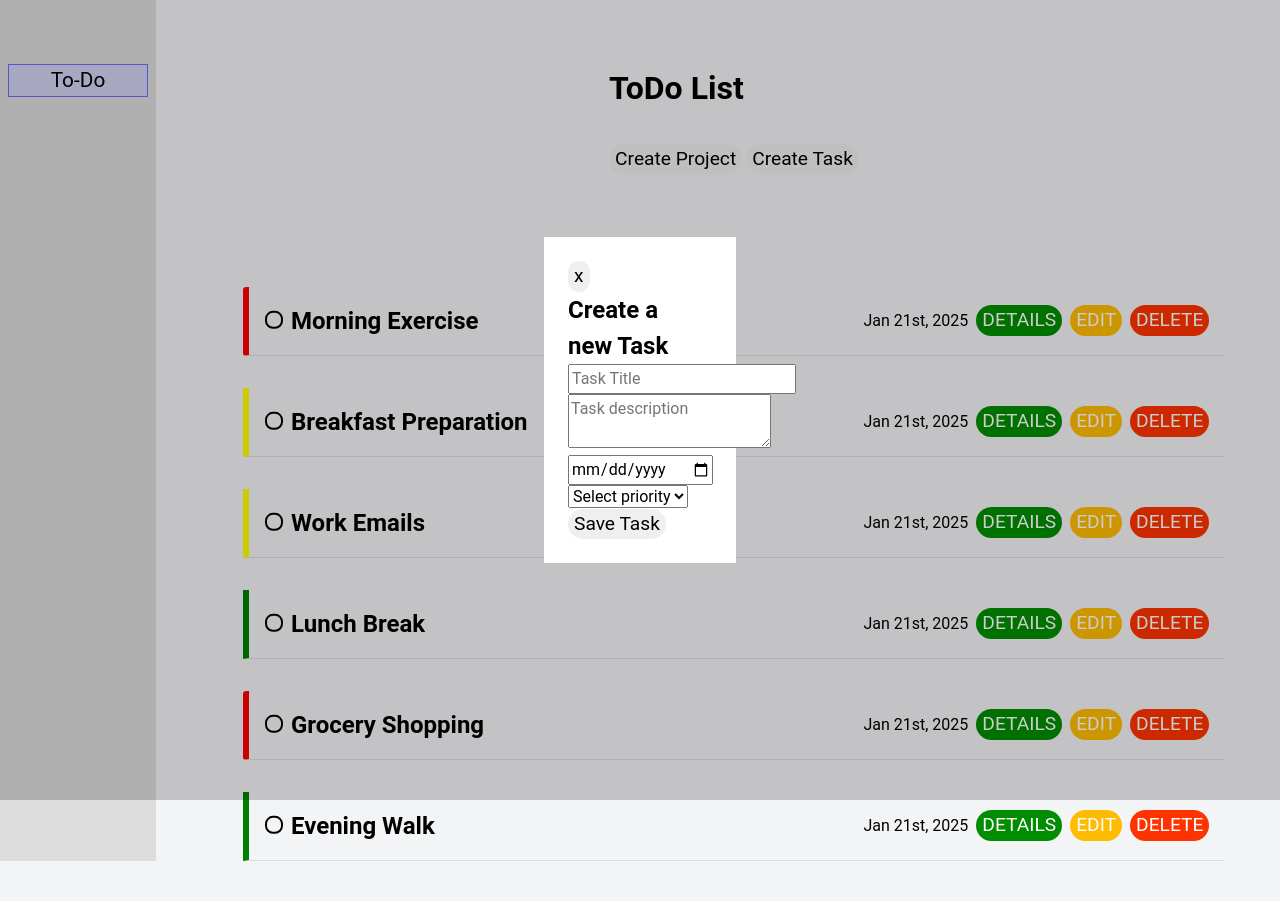
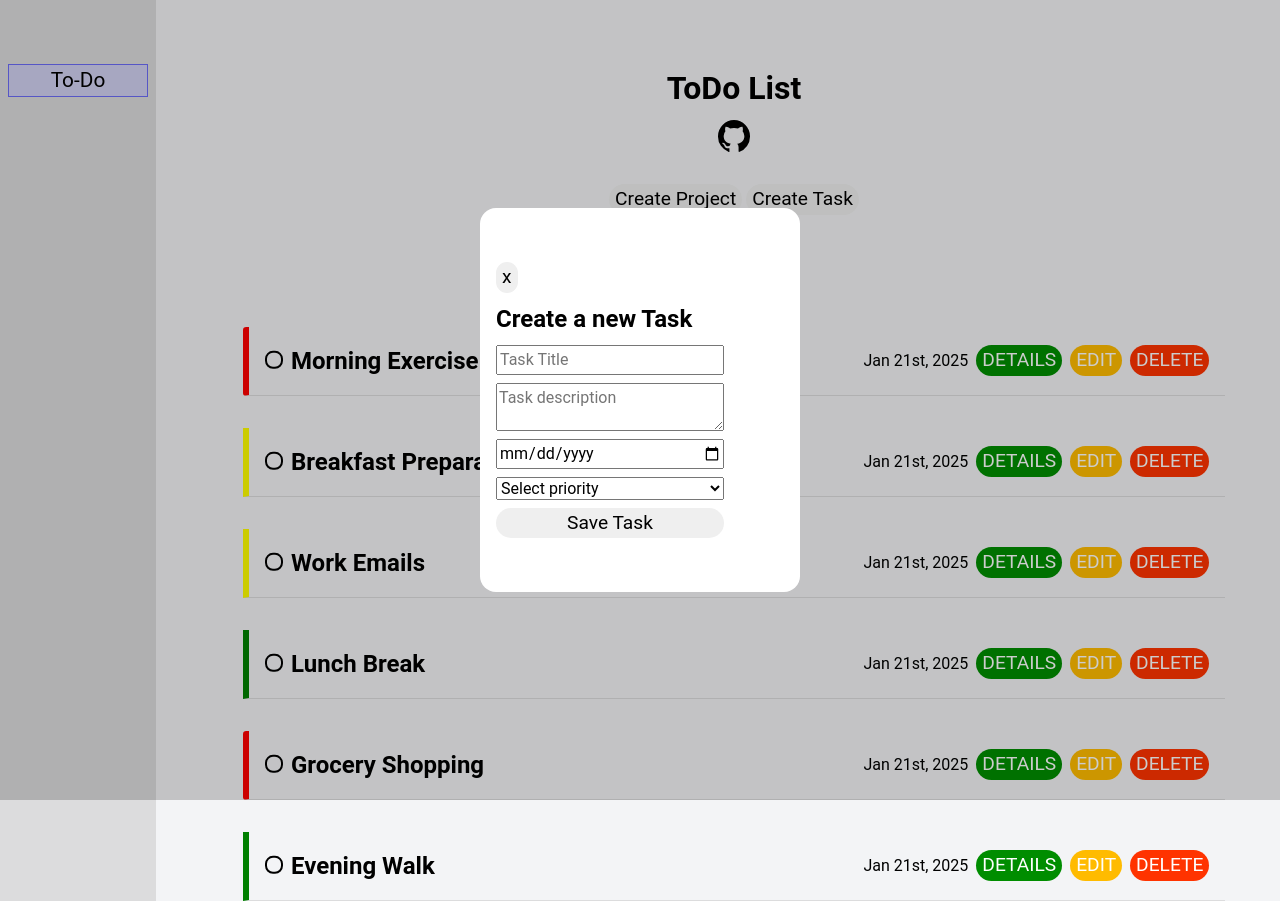
Before and after one commit to RubyFalcon/to-do-list, a website built with webpack: page src/template.html in a window 1280 px wide. Both pictures are taken after a click on the button "Create Task". Before the commit the page ends 861 px from the top, so only its background shows below. Built offline with nearby package versions, Linux system fonts and the light colour scheme.

Commit message:
fix an issue where create task didnt work

```diff
--- a/src/styles.css
+++ b/src/styles.css
@@ -177,6 +177,7 @@ li{
 
   .github path {
     fill: var(--primary-color);
+    margin: 0 auto;
   }
 
   .github:hover path {
@@ -343,6 +344,7 @@ li{
     justify-content: center;
     position: fixed;
     top: 0;
+    right: 0;
     z-index: 50;
     inset: 0;
 
@@ -359,13 +361,47 @@ li{
   .modal-container {
     position: relative;
     background-color: white;
-    width: 12rem;
-    padding: 1.5rem;
+    width: 20rem;
+    height: 24rem;
+    padding: 1rem;
+    border-radius: 1em;
+    display: flex;
+    flex-direction: column;
+    flex-wrap: wrap;
+    justify-content: center;
+    align-items: start;
+    gap: .5em;
+
   }
   .modal.hidden {
     display: none;
   }
+  .close-button{
+    position: absolute;
+    margin-top: 1rem;
+    top: 0;
+    right: 1;
 
+    /* absolute top-2 right-2 text-gray-500 hover:text-black */
+  }
+
+  form {
+    display: flex;
+    flex-direction: column;
+    gap: .5rem;
+
+  }
+  .flex {
+    display: flex;
+    flex-direction: column;
+    gap: .5rem;
+    align-items: center;
+    justify-content: center;
+
+  }
+  form textarea {
+    height: 3rem;
+  }
   @media (max-width: 500px) {
     .content {
         margin: 0 auto;
--- a/src/template.html
+++ b/src/template.html
@@ -8,7 +8,16 @@
 <body>
     <!-- Header -->
         <div class="header">
-             <h1>ToDo List</h1>
+             <div class="flex">
+                 <h1>ToDo List</h1>
+                 <div class="github">
+                    <a href="https://github.com/RubyFalcon" target="_blank">
+                        <svg class="icon_github" viewBox="0 0 32 32">
+                            <path d="M16.0018,0A16.2088,16.2088,0,0,0,0,16.4223,16.4156,16.4156,0,0,0,10.7179,31.9376c.84.2166.7114-.3966.7114-.8153v-2.846c-4.8513.5839-5.0479-2.7138-5.3732-3.2646-.6578-1.1531-2.213-1.4469-1.7482-1.9977,1.1047-.5839,2.2308.1469,3.5357,2.1262.9438,1.4359,2.7849,1.1935,3.718.9548a4.664,4.664,0,0,1,1.24-2.2327c-5.0264-.9254-7.1214-4.0762-7.1214-7.8219A7.3467,7.3467,0,0,1,7.4074,11.204a6.5675,6.5675,0,0,1,.1752-4.4067C9.66,6.6064,11.819,8.325,11.987,8.4609a15.14,15.14,0,0,1,4.0362-.5,15.1577,15.1577,0,0,1,4.0577.51c.404-.3158,2.406-1.7921,4.3365-1.6121a6.6124,6.6124,0,0,1,.1966,4.3332,7.3488,7.3488,0,0,1,1.7482,4.8584c0,3.7531-2.1093,6.9075-7.15,7.8182a4.7469,4.7469,0,0,1,1.362,3.3418v4.1313c.0286.3305,0,.6573.5363.6573A16.4082,16.4082,0,0,0,32,16.426,16.2136,16.2136,0,0,0,16.0018,0Z"></path>
+                        </svg>
+                    </a>
+                             </div>
+             </div>
 
              <div class="flex-buttons">
                 <button id="create-project-btn">Create Project </button>
@@ -18,16 +27,7 @@
 
     <!-- Sidebar -->
         <div class= "sidebar">
-            <nav>
 
-                <div class="github">
-                    <a href="https://github.com/RubyFalcon" target="_blank">
-                        <svg class="icon_github" viewBox="0 0 32 32">
-                            <path d="M16.0018,0A16.2088,16.2088,0,0,0,0,16.4223,16.4156,16.4156,0,0,0,10.7179,31.9376c.84.2166.7114-.3966.7114-.8153v-2.846c-4.8513.5839-5.0479-2.7138-5.3732-3.2646-.6578-1.1531-2.213-1.4469-1.7482-1.9977,1.1047-.5839,2.2308.1469,3.5357,2.1262.9438,1.4359,2.7849,1.1935,3.718.9548a4.664,4.664,0,0,1,1.24-2.2327c-5.0264-.9254-7.1214-4.0762-7.1214-7.8219A7.3467,7.3467,0,0,1,7.4074,11.204a6.5675,6.5675,0,0,1,.1752-4.4067C9.66,6.6064,11.819,8.325,11.987,8.4609a15.14,15.14,0,0,1,4.0362-.5,15.1577,15.1577,0,0,1,4.0577.51c.404-.3158,2.406-1.7921,4.3365-1.6121a6.6124,6.6124,0,0,1,.1966,4.3332,7.3488,7.3488,0,0,1,1.7482,4.8584c0,3.7531-2.1093,6.9075-7.15,7.8182a4.7469,4.7469,0,0,1,1.362,3.3418v4.1313c.0286.3305,0,.6573.5363.6573A16.4082,16.4082,0,0,0,32,16.426,16.2136,16.2136,0,0,0,16.0018,0Z"></path>
-                        </svg>
-                    </a>
-                </div>
-            </nav>
 
         </div>
     <!-- Content -->
@@ -40,10 +40,10 @@
             <button id="close-modal">x</button>
             <h2>Create a new Task</h2>
             <form  id="task-form">
-                <input type="text" name="title" id="edit-title" placeholder="Task Title" required>
-                <textarea name="description" id="edit-description" required placeholder="Task description"></textarea>
-                <input type="date" name="date" id="edit-dueDate" required>
-                <select name="priority" id="edit-priority">
+                <input type="text" name="title" id="title" placeholder="Task Title" required>
+                <textarea name="description" id="description" required placeholder="Task description"></textarea>
+                <input type="date" name="date" id="dueDate" required>
+                <select name="priority" id="priority">
                     <option value="" disabled selected>Select priority</option>
                     <option value="High">High</option>
                     <option value="Medium">Medium</option>
@@ -55,7 +55,7 @@
     </div>
     <div id="edit-modal" class="modal hidden">
         <div class="modal-container">
-            <button id="close-edit-modal">x</button>
+            <button id="close-edit-modal" class="close-button">x</button>
             <h2>Edit Task</h2>
             <form action="" id="edit-task-form">
                 <input type="text" name="title" id="edit-title" placeholder="Task Title" required>
@@ -74,9 +74,9 @@
 
     <div id="description-modal" class="hidden modal">
         <div class="modal-container">
-            <button id="close-view-modal" class="absolute top-2 right-2 text-gray-500 hover:text-black">&times;</button>
+            <button id="close-view-modal" class="close-button">&times;</button>
             <h2 class="text-xl font-bold mb-4">Task Description</h2>
-            <p id="view-description" class="text-gray-700">
+            <p id="view-description" class="description-view">
                 <p id="set-description"></p>
             </p>
         </div>
@@ -84,7 +84,7 @@
 
     <div id="create-project-modal" class="hidden modal">
         <div class="modal-container">
-            <button id="close-create-project-modal" class="absolute top-2 right-2 text-gray-500 hover:text-black">&times;</button>
+            <button id="close-create-project-modal" class="close-button">x</button>
             <h2 class="text-xl font-bold mb-4">Create a New Project</h2>
             <form id="create-project-form" class="space-y-4">
                 <input type="text" id="project-name" class="border border-gray-300 rounded w-full p-2" placeholder="Project Name" required />
```
